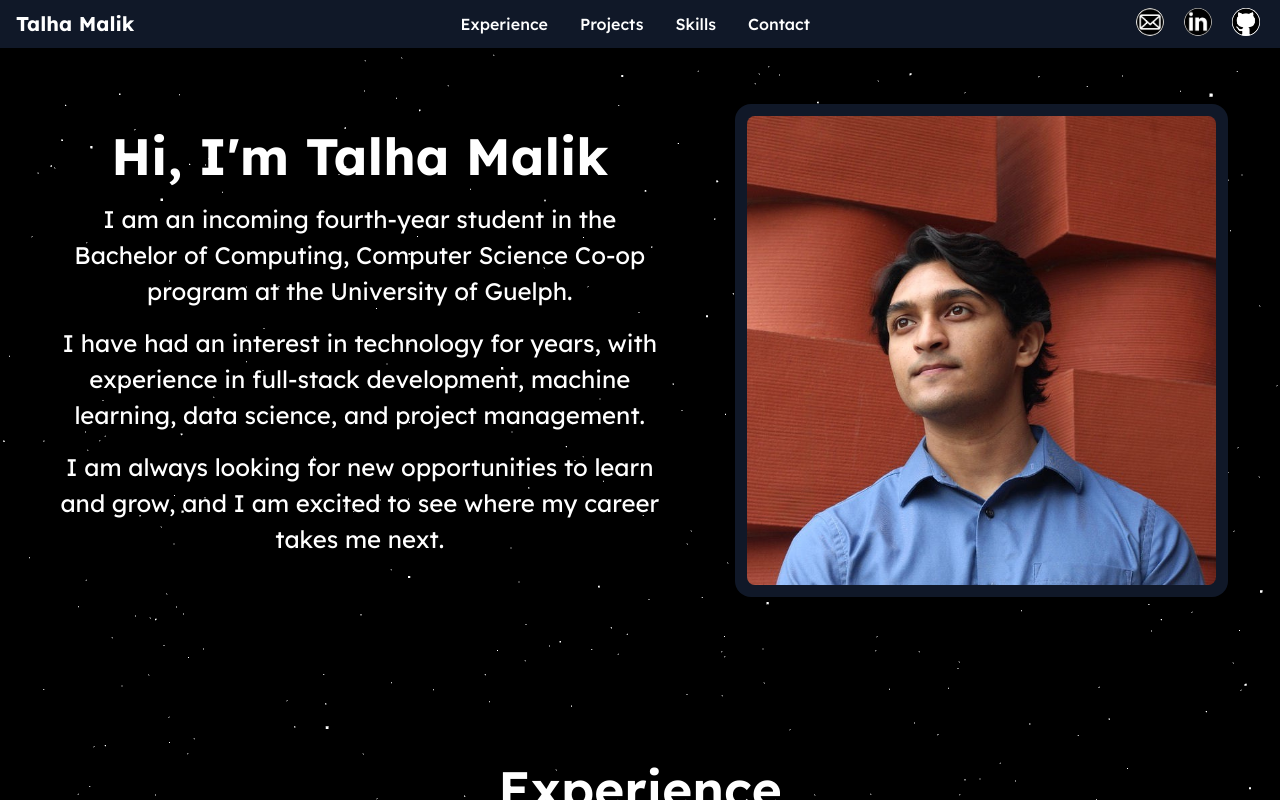
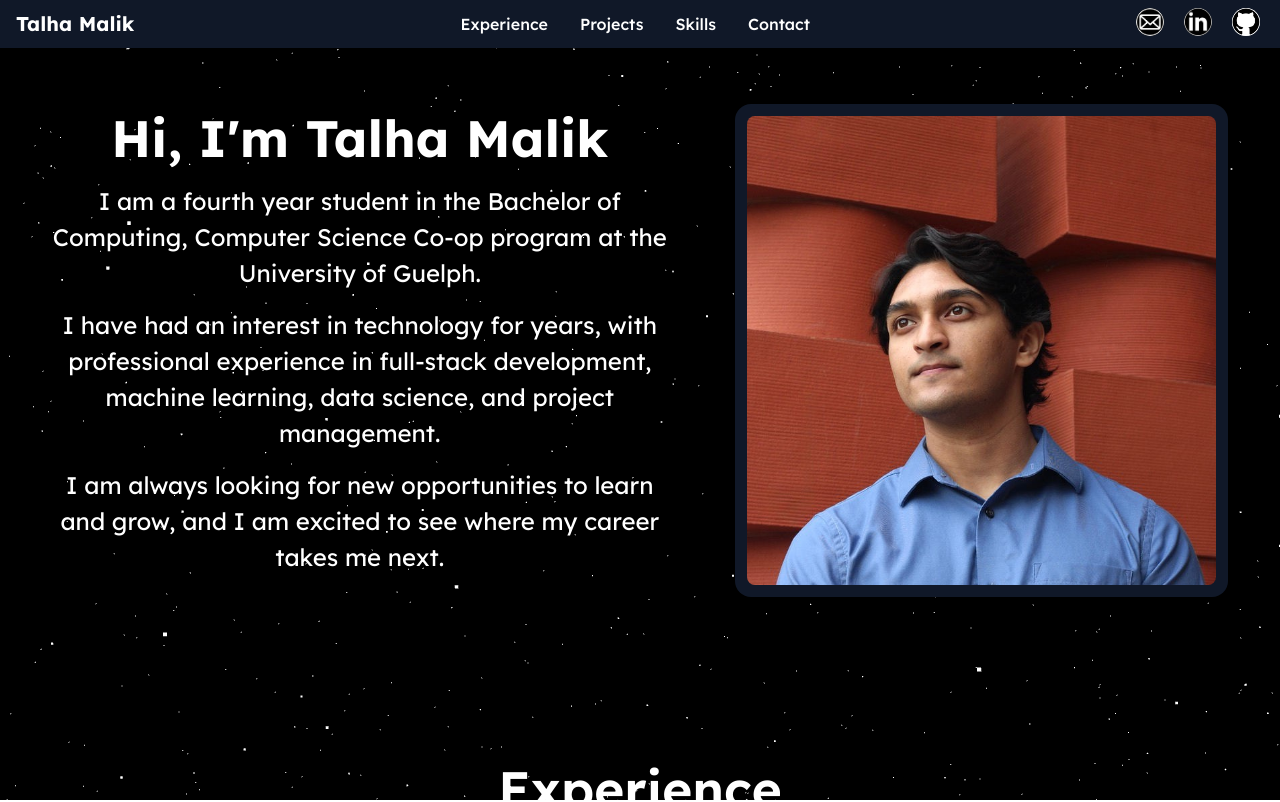
Before and after one commit to tmalik1116/Portfolio-Website, a React (Vite) app in the folder personal-website/: page / in a window 1280 px wide. Shown: the top 802 px of the page. Built offline with nearby package versions, Linux system fonts and the light colour scheme.

Commit message:
small changes

```diff
--- a/personal-website/src/AboutMe.jsx
+++ b/personal-website/src/AboutMe.jsx
@@ -9,8 +9,8 @@ export default function AboutMe() {
     <div id="home" className="flex flex-col md:flex-row items-center gap-3 py-6 justify-around px-4 md:px-6">
       <div className="flex flex-col w-full md:w-1/2">
         <h1 className="font-bold text-2xl mb-4">Hi, I'm Talha Malik</h1>
-        <h2 className="mb-4">I am an incoming fourth-year student in the Bachelor of Computing, Computer Science Co-op program at the University of Guelph.</h2>
-        <h2 className="mb-4">I have had an interest in technology for years, with experience in full-stack development, machine learning, data science, and project management.</h2>
+        <h2 className="mb-4">I am a fourth year student in the Bachelor of Computing, Computer Science Co-op program at the University of Guelph.</h2>
+        <h2 className="mb-4">I have had an interest in technology for years, with professional experience in full-stack development, machine learning, data science, and project management.</h2>
         <h2 className="mb-4">I am always looking for new opportunities to learn and grow, and I am excited to see where my career takes me next.</h2>
       </div>
 
--- a/personal-website/src/StarBackground.jsx
+++ b/personal-website/src/StarBackground.jsx
@@ -72,7 +72,7 @@ const StarBackground = () => {
       });
 
       // Generate random positions
-      const starCount = 3000;
+      const starCount = 5000;
       const positions = new Float32Array(starCount * 3);
 
       for (let i = 0; i < starCount * 3; i += 3) {
@@ -128,7 +128,7 @@ const StarBackground = () => {
       const scrollPercentage = Math.min(scrollPosition / maxScroll, 1);
 
       // Update camera position
-      state.camera.position.z = 20 + (scrollPercentage * 150);
+      state.camera.position.z = 20 + (scrollPercentage * 80);
     };
 
     // const handleScroll = () => {
```
